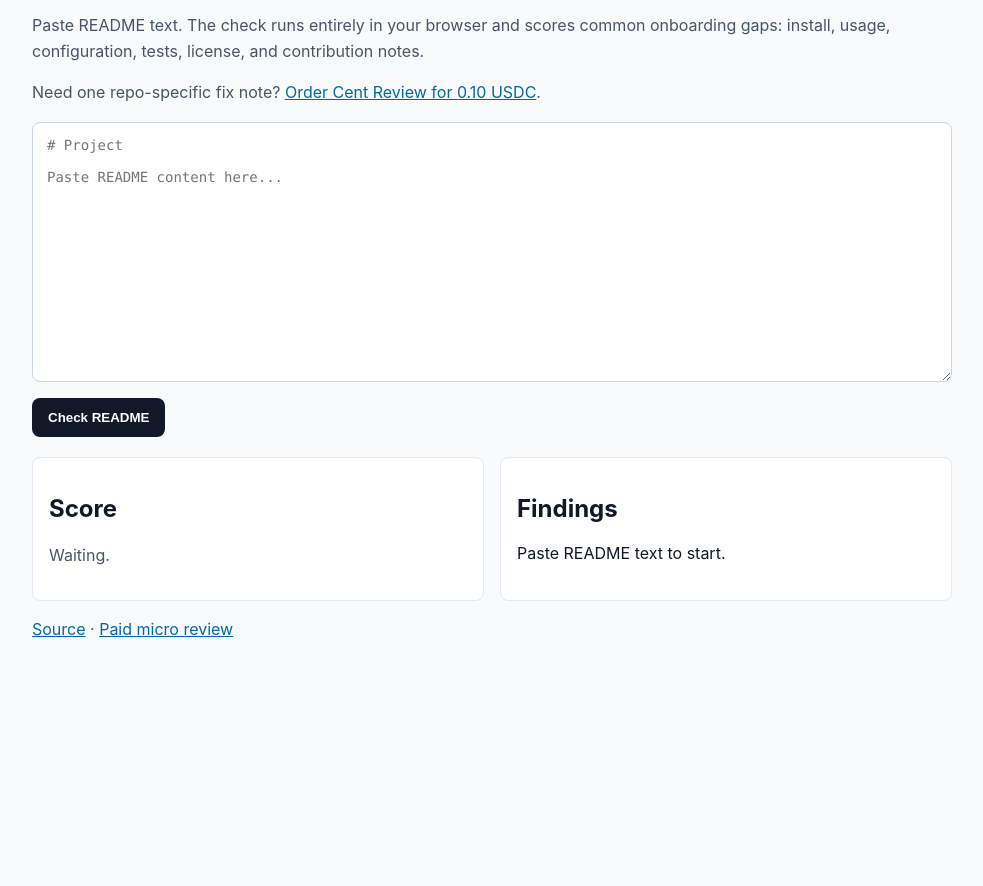
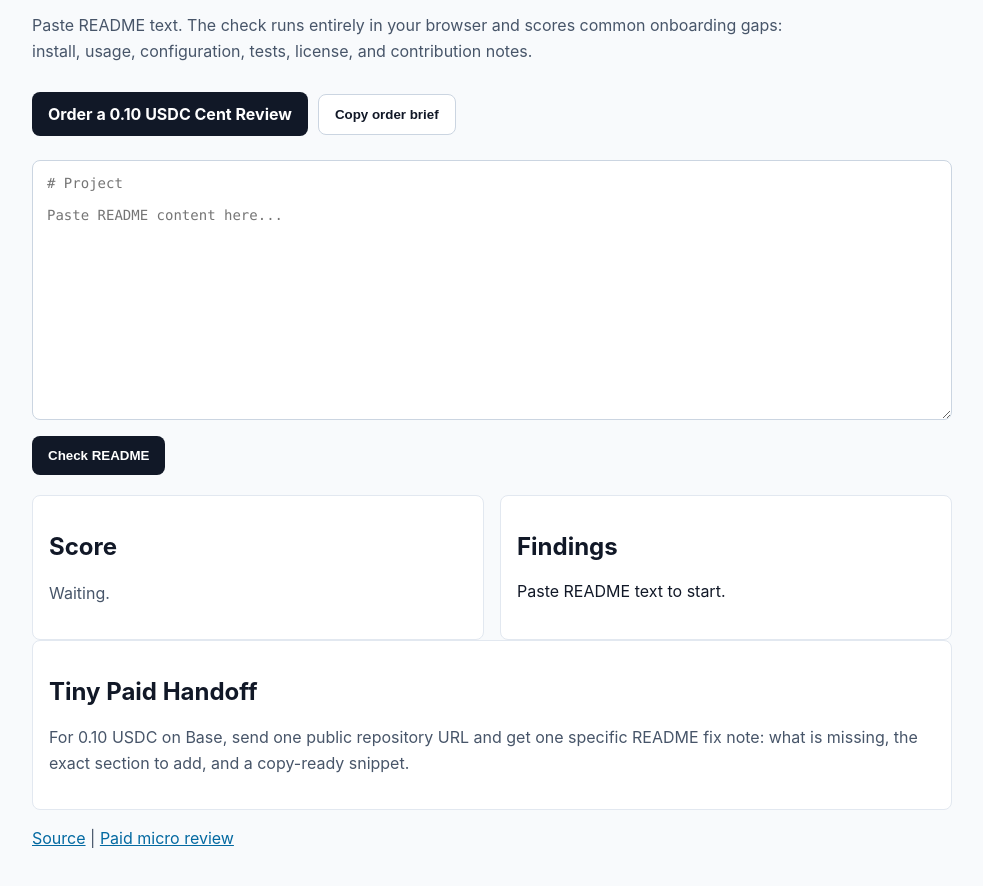
Before and after one commit to Alex-Parejo/readme-quick-check, a plain HTML site: page index.html in a window 1280 px wide. Shown: the part 92-978 px from the top of the page, without its empty margins (148-1131 px from the left). Before the commit the page ends 800 px from the top, so only its background shows below. Drawn offline with Linux system fonts and the light colour scheme.

Commit message:
Improve Cent Review conversion

```diff
--- a/index.html
+++ b/index.html
@@ -11,8 +11,11 @@
     main { max-width: 920px; margin: 0 auto; padding: 40px 20px; }
     h1 { font-size: 40px; margin: 0 0 8px; }
     p { color: #475569; line-height: 1.6; }
+    .lead { max-width: 760px; }
     textarea { width: 100%; min-height: 260px; box-sizing: border-box; border: 1px solid #cbd5e1; border-radius: 8px; padding: 14px; font: 14px ui-monospace, SFMono-Regular, Consolas, monospace; }
-    button { margin-top: 12px; padding: 12px 16px; border: 0; border-radius: 8px; background: #111827; color: white; font-weight: 700; cursor: pointer; }
+    button, .button { display: inline-block; margin-top: 12px; padding: 12px 16px; border: 0; border-radius: 8px; background: #111827; color: white; font-weight: 700; cursor: pointer; text-decoration: none; }
+    .secondary { background: white; color: #111827; border: 1px solid #cbd5e1; }
+    .actions { display: flex; flex-wrap: wrap; gap: 10px; align-items: center; margin: 12px 0 24px; }
     .grid { display: grid; gap: 16px; grid-template-columns: repeat(auto-fit, minmax(220px, 1fr)); margin-top: 20px; }
     .card { background: white; border: 1px solid #e2e8f0; border-radius: 8px; padding: 16px; }
     #result { white-space: pre-wrap; }
@@ -22,8 +25,11 @@
 <body>
   <main>
     <h1>README Quick Check</h1>
-    <p>Paste README text. The check runs entirely in your browser and scores common onboarding gaps: install, usage, configuration, tests, license, and contribution notes.</p>
-    <p>Need one repo-specific fix note? <a href="https://site-five-rust-36.vercel.app/">Order Cent Review for 0.10 USDC</a>.</p>
+    <p class="lead">Paste README text. The check runs entirely in your browser and scores common onboarding gaps: install, usage, configuration, tests, license, and contribution notes.</p>
+    <div class="actions" aria-label="Paid handoff">
+      <a class="button" href="https://site-five-rust-36.vercel.app/">Order a 0.10 USDC Cent Review</a>
+      <button class="secondary" id="copy-order" type="button">Copy order brief</button>
+    </div>
     <form id="form">
       <textarea id="readme" placeholder="# Project&#10;&#10;Paste README content here..." required></textarea>
       <button type="submit">Check README</button>
@@ -38,9 +44,25 @@
         <div id="result">Paste README text to start.</div>
       </section>
     </div>
-    <p><a href="https://github.com/Alex-Parejo/readme-quick-check">Source</a> · <a href="https://site-five-rust-36.vercel.app/">Paid micro review</a></p>
+    <section class="card" aria-labelledby="paid-handoff">
+      <h2 id="paid-handoff">Tiny Paid Handoff</h2>
+      <p>For 0.10 USDC on Base, send one public repository URL and get one specific README fix note: what is missing, the exact section to add, and a copy-ready snippet.</p>
+    </section>
+    <p><a href="https://github.com/Alex-Parejo/readme-quick-check">Source</a> | <a href="https://site-five-rust-36.vercel.app/">Paid micro review</a></p>
   </main>
   <script>
+    const orderBrief = `Cent Review order
+
+Repo URL:
+What I want checked: README onboarding clarity
+Payment: 0.10 USDC on Base
+Delivery: one concrete fix note + copy-ready README snippet`;
+
+    document.getElementById('copy-order').addEventListener('click', async () => {
+      await navigator.clipboard.writeText(orderBrief);
+      document.getElementById('copy-order').textContent = 'Copied';
+    });
+
     function analyze(text) {
       const body = String(text || '').slice(0, 20000);
       const lower = body.toLowerCase();
```
Also changed, not shown: 1 other file.
